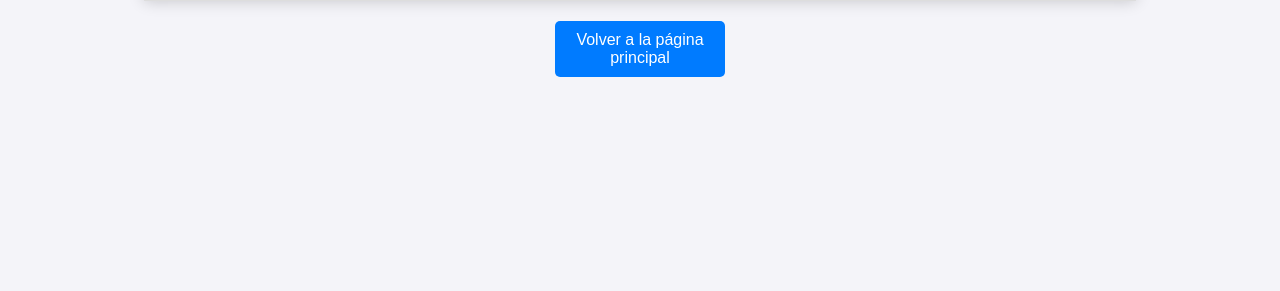
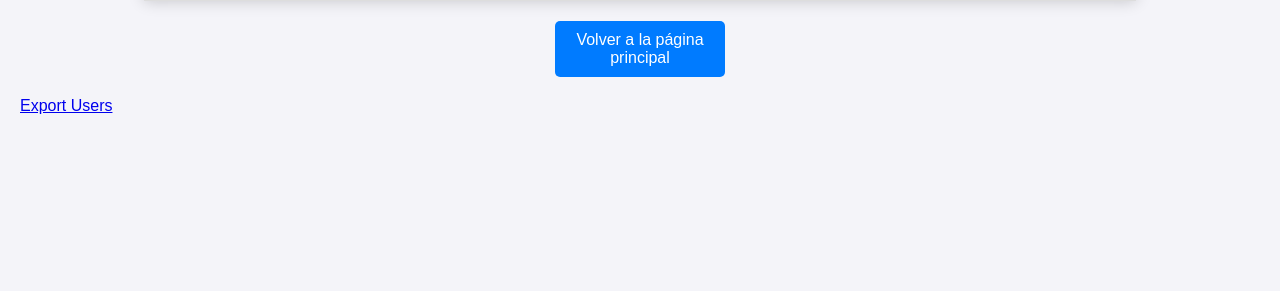
Before and after one commit to venusielo/Aplicacion-Web, a Django app: page /ver_usuarios/ in a window 1280 px wide. Shown: the part 177-468 px from the top of the page. Run offline with Django 5.2, Linux system fonts and the light colour scheme; the visitor is signed in with stand-in values (Sample User, id 1); data comes from the database, SQL or seed files in the repository.

Commit message:
Exportar usuarios

```diff
--- a/aplicacionING/templates/ver_usuarios.html
+++ b/aplicacionING/templates/ver_usuarios.html
@@ -112,6 +112,7 @@
     </form>
 
     <a href="{% url 'home' %}" class="back-btn">Volver a la página principal</a>
+    <a href="{% url 'export_users_csv' %}" class="btn btn-primary">Export Users</a>
 
 </body>
 </html>
--- a/aplicacionING/urls.py
+++ b/aplicacionING/urls.py
@@ -21,6 +21,6 @@ urlpatterns = [
     path('crear_rol/', views.crear_rol, name='crear_rol'),
     path('ver_permisos/', views.ver_permisos, name='ver_permisos'),
     path('ver_usuarios/', views.ver_usuarios, name='ver_usuarios'),
-
+    path('export-users/', views.export_users_csv, name='export_users_csv'),
 
 ]
--- a/aplicacionING/views.py
+++ b/aplicacionING/views.py
@@ -9,6 +9,11 @@ from django.contrib.auth.models import Permission,User
 from django.contrib.auth.decorators import user_passes_test
 from django.contrib.auth.models import Group
 from django.contrib.auth import logout
+
+import csv
+from django.http import HttpResponse
+from django.contrib.auth.models import User
+
 
 def custom_logout_view(request):
     logout(request)
@@ -258,3 +263,18 @@ def delete_activity(request, activity_id, project_id):
 def ver_historial(request):
     historial = ChangeHistory.objects.filter(project__owner=request.user).order_by('-change_date')
     return render(request, 'change_history.html', {'change_history': change_history})
+
+def export_users_csv(request):
+    response = HttpResponse(content_type='text/csv')
+    response['Content-Disposition'] = 'attachment; filename="registered_users.csv"'
+
+    writer = csv.writer(response)
+
+    writer.writerow(['Usuario', 'Email', 'Date Joined'])
+
+    users = User.objects.all()
+    for user in users:
+        date_joined = user.date_joined.strftime('%Y-%m-%d %H:%M')
+        writer.writerow([user.username, user.email, date_joined])
+
+    return response
```
